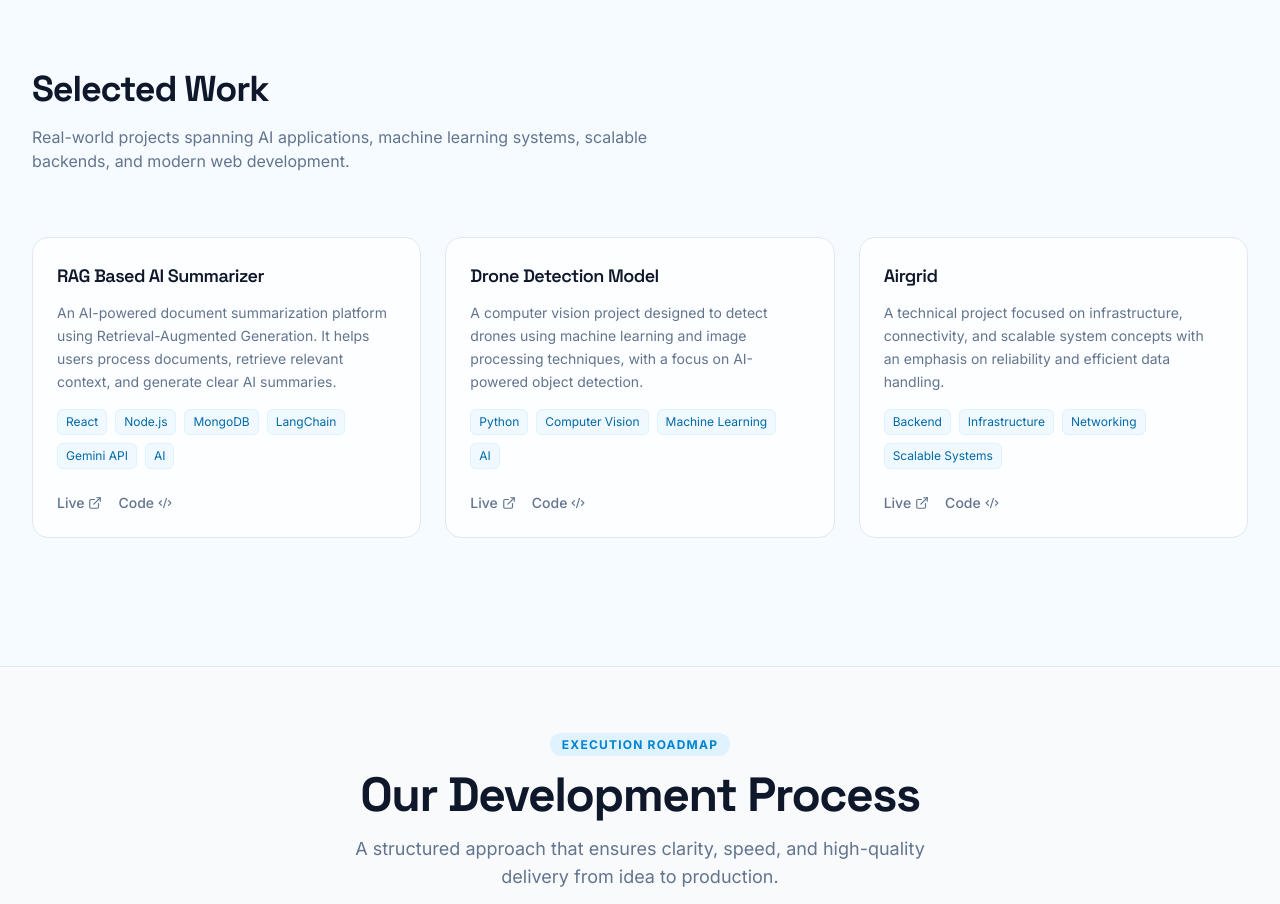
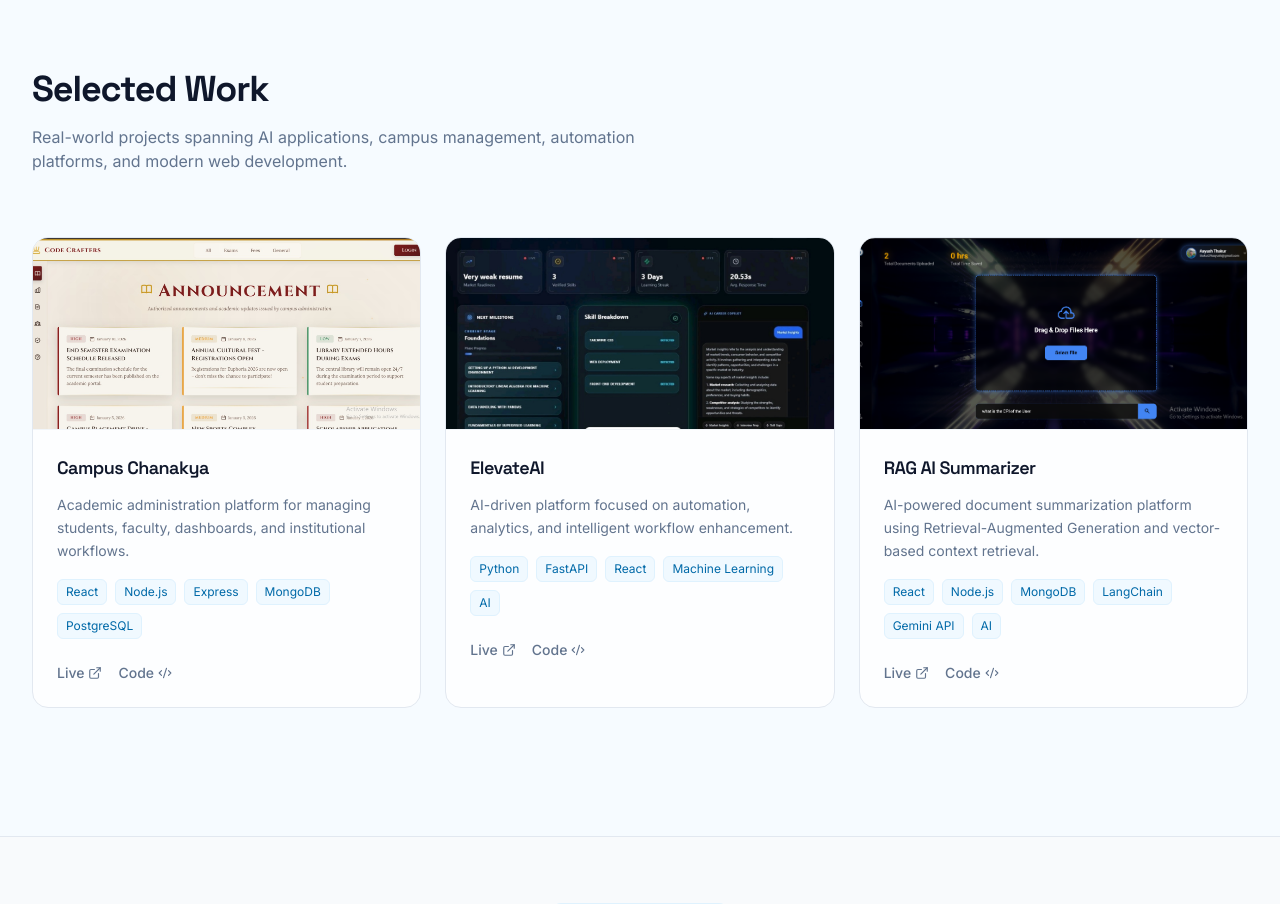
Before and after one commit to Aayush20253534/SkyLine-Web-Co., a React (Vite) app in the folder client/: page / in a window 1280 px wide. Shown: the part 1540-2444 px from the top of the page. Built offline with nearby package versions, Linux system fonts and the light colour scheme.

Commit message:
portfolio change

```diff
--- a/client/src/components/sections/FeaturedProjects.jsx
+++ b/client/src/components/sections/FeaturedProjects.jsx
@@ -1,33 +1,42 @@
 import { ExternalLink, Code2 } from "lucide-react";
 import { useTheme } from "../../context/ThemeContext";
+
+import img1 from "../../assets/1.png";
+import img2 from "../../assets/2.png";
+import img5 from "../../assets/5.png";
 
 const projects = [
   {
     id: 1,
-    title: "RAG Based AI Summarizer",
+    title: "Campus Chanakya",
     description:
-      "An AI-powered document summarization platform using Retrieval-Augmented Generation. It helps users process documents, retrieve relevant context, and generate clear AI summaries.",
-    tags: ["React", "Node.js", "MongoDB", "LangChain", "Gemini API", "AI"],
-    link: "https://github.com/Aayush20253534/RAG_BASED_AI_SUMMARIZER_1",
-    github: "https://github.com/Aayush20253534/RAG_BASED_AI_SUMMARIZER_1",
+      "Academic administration platform for managing students, faculty, dashboards, and institutional workflows.",
+    tags: ["React", "Node.js", "Express", "MongoDB", "PostgreSQL"],
+    image: img1,
+    link: "https://campus-chanakya.vercel.app",
+    github:
+      "https://github.com/Aayush20253534/Campus_management_system-Chanakya-",
   },
   {
     id: 2,
-    title: "Drone Detection Model",
+    title: "ElevateAI",
     description:
-      "A computer vision project designed to detect drones using machine learning and image processing techniques, with a focus on AI-powered object detection.",
-    tags: ["Python", "Computer Vision", "Machine Learning", "AI"],
-    link: "https://github.com/Aayush20253534/DRONE_DETECTION_MODEL",
-    github: "https://github.com/Aayush20253534/DRONE_DETECTION_MODEL",
+      "AI-driven platform focused on automation, analytics, and intelligent workflow enhancement.",
+    tags: ["Python", "FastAPI", "React", "Machine Learning", "AI"],
+    image: img2,
+    link: "https://elevateai-pi.vercel.app",
+    github: "https://github.com/Aayush20253534/ELEVATEAI",
   },
   {
     id: 3,
-    title: "Airgrid",
+    title: "RAG AI Summarizer",
     description:
-      "A technical project focused on infrastructure, connectivity, and scalable system concepts with an emphasis on reliability and efficient data handling.",
-    tags: ["Backend", "Infrastructure", "Networking", "Scalable Systems"],
-    link: "https://github.com/Aayush20253534/Airgrid",
-    github: "https://github.com/Aayush20253534/Airgrid",
+      "AI-powered document summarization platform using Retrieval-Augmented Generation and vector-based context retrieval.",
+    tags: ["React", "Node.js", "MongoDB", "LangChain", "Gemini API", "AI"],
+    image: img5,
+    link: "https://rag-based-ai-summarizer-updated-and.vercel.app",
+    github:
+      "https://github.com/Aayush20253534/RAG_BASED_AI_SUMMARIZER_UPDATED_AND_ADVANCED",
   },
 ];
 
@@ -44,7 +53,6 @@ const FeaturedProjects = () => {
       }`}
     >
       <div className="max-w-7xl mx-auto px-6 lg:px-8">
-        {/* Header */}
         <div className="max-w-2xl">
           <h2 className="text-3xl md:text-4xl font-bold">Selected Work</h2>
 
@@ -53,23 +61,34 @@ const FeaturedProjects = () => {
               isDark ? "text-neutral-500" : "text-slate-500"
             }`}
           >
-            Real-world projects spanning AI applications, machine learning
-            systems, scalable backends, and modern web development.
+            Real-world projects spanning AI applications, campus management,
+            automation platforms, and modern web development.
           </p>
         </div>
 
-        {/* Grid */}
         <div className="mt-16 grid md:grid-cols-3 gap-6">
           {projects.map((project) => (
             <div
               key={project.id}
-              className={`group p-6 rounded-2xl border transition-all duration-300 hover:-translate-y-1 ${
+              className={`group rounded-2xl border overflow-hidden transition-all duration-300 hover:-translate-y-1 ${
                 isDark
                   ? "border-white/10 hover:border-white/20 hover:shadow-lg hover:shadow-black/30 bg-white/[0.03]"
                   : "border-slate-200 hover:border-sky-300 hover:shadow-lg hover:shadow-sky-100/60 bg-white/80"
               }`}
             >
-              {/* Title */}
+              <div
+                className={`h-48 w-full overflow-hidden border-b ${
+                  isDark ? "border-white/10 bg-neutral-900" : "border-slate-100 bg-slate-50"
+                }`}
+              >
+                <img
+                  src={project.image}
+                  alt={project.title}
+                  className="h-full w-full object-cover transition-transform duration-500 group-hover:scale-105"
+                />
+              </div>
+
+              <div className="p-6">
                 <h3
                   className={`text-lg font-semibold transition ${
                     isDark
@@ -80,7 +99,6 @@ const FeaturedProjects = () => {
                   {project.title}
                 </h3>
 
-              {/* Description */}
                 <p
                   className={`mt-3 text-sm leading-relaxed ${
                     isDark ? "text-neutral-500" : "text-slate-500"
@@ -89,7 +107,6 @@ const FeaturedProjects = () => {
                   {project.description}
                 </p>
 
-              {/* Tags */}
                 <div className="mt-4 flex flex-wrap gap-2">
                   {project.tags.map((tag) => (
                     <span
@@ -105,7 +122,6 @@ const FeaturedProjects = () => {
                   ))}
                 </div>
 
-              {/* Links */}
                 <div
                   className={`mt-6 flex items-center gap-4 text-sm font-medium ${
                     isDark ? "text-neutral-400" : "text-slate-500"
@@ -134,6 +150,7 @@ const FeaturedProjects = () => {
                   </a>
                 </div>
               </div>
+            </div>
           ))}
         </div>
       </div>
--- a/client/src/pages/Portfolio/Portfolio.jsx
+++ b/client/src/pages/Portfolio/Portfolio.jsx
@@ -78,7 +78,7 @@ const portfolio = [
     github:
       "https://github.com/Aayush20253534/Campus_management_system-Chanakya-",
     live:
-      "https://github.com/Aayush20253534/Campus_management_system-Chanakya-",
+      "https://campus-chanakya.vercel.app",
   },
   {
     id: 6,
```
Lines whose indentation alone changed are shown as unchanged.
